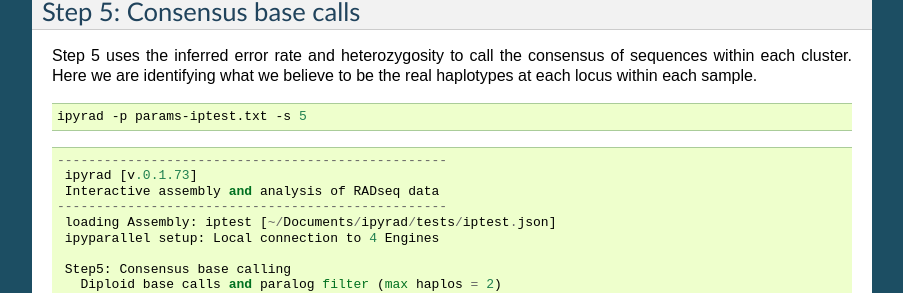
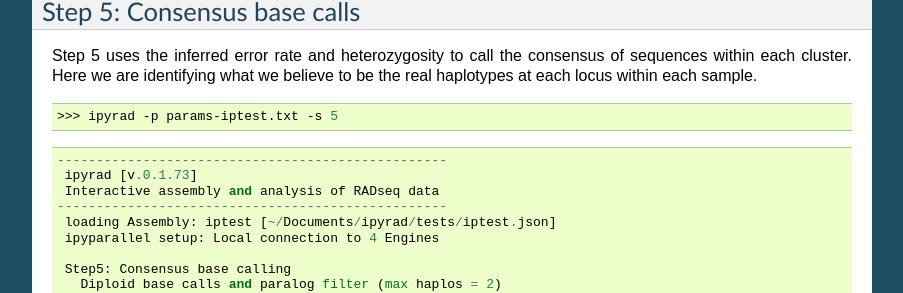
Before and after one commit to dereneaton/ipyrad, a Sphinx documentation site: the page built from docs/tutorial_intro_cli.rst, in a window 1280 px wide and 900 px high, scrolled down 9074 px. Shown: the part 151-444 px from the top of the window, without its empty margins (198-1101 px from the left). Built offline with Sphinx 7.4.7, drawn with Linux system fonts in a browser that asks for light colours; pages that are not in the unit, such as notebooks, are missing from menus; the version number is read from the project's files by our own code.

Commit message:
docs update

```diff
--- a/docs/tutorial_intro_cli.rst
+++ b/docs/tutorial_intro_cli.rst
@@ -658,7 +658,7 @@ to be the real haplotypes at each locus within each sample.
 
 .. code-block:: bash
 
-    ipyrad -p params-iptest.txt -s 5
+    >>> ipyrad -p params-iptest.txt -s 5
 
 .. parsed-literal::
 
```
